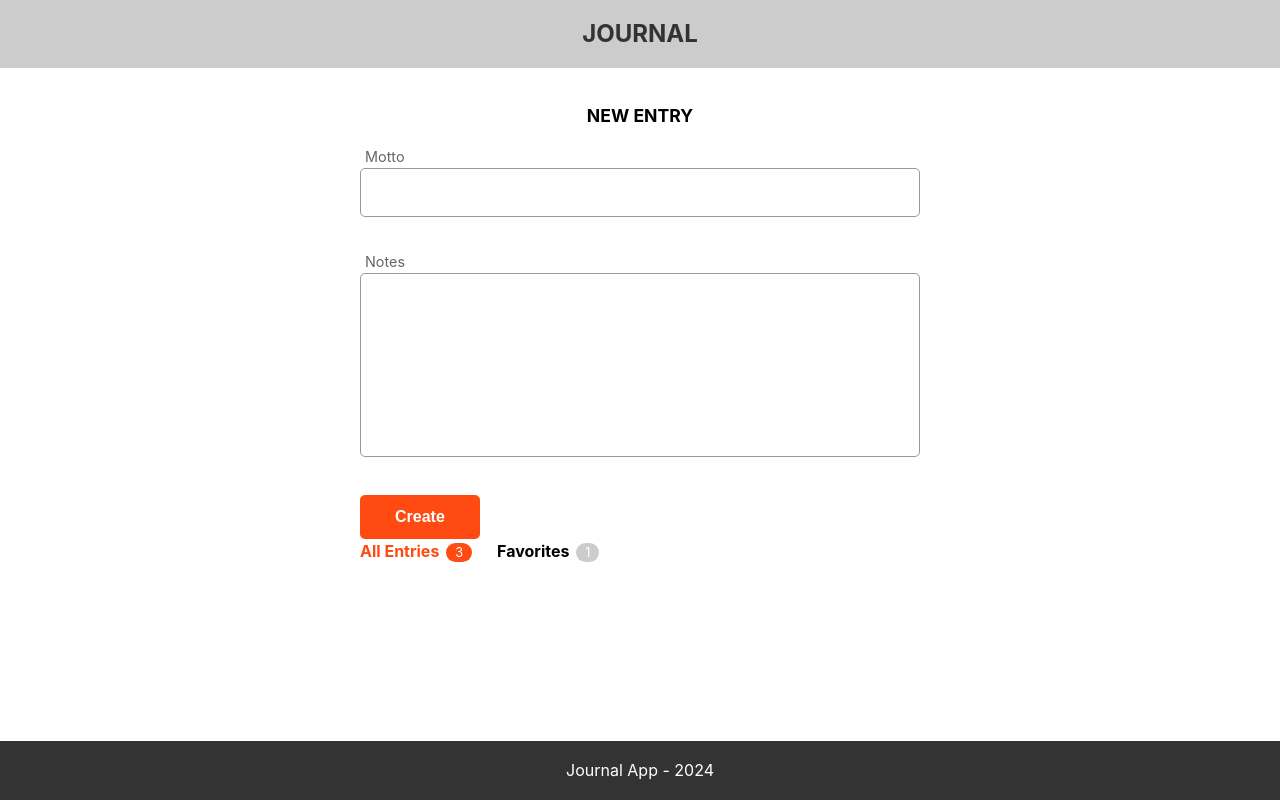
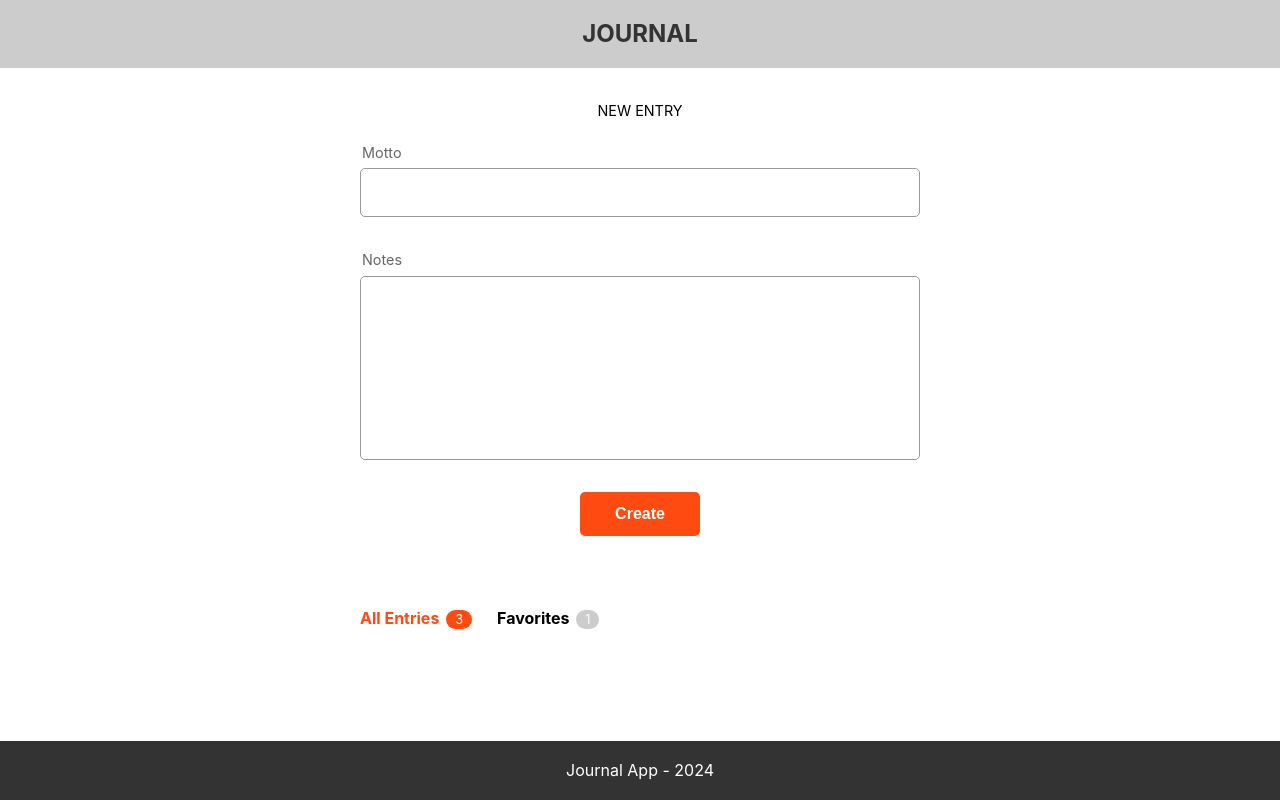
Before and after one commit to henriquepalazzo/journal-app-js, a React (Vite) app: page / in a window 1280 px wide. Built offline with nearby package versions, Linux system fonts and the light colour scheme.

Commit message:
Add additional style for the EntryForm component.

```diff
--- a/src/Components/EntryForm/EntryForm.css
+++ b/src/Components/EntryForm/EntryForm.css
@@ -1,7 +1,16 @@
+.entry-form {
+  margin: 0 0 70px 0;
+}
+.form {
+  display: flex;
+  flex-direction: column;
+}
 h2 {
   text-align: center;
   text-transform: uppercase;
-  font-size: 1.1rem;
+  font-size: 0.9rem;
+  margin-bottom: 20px;
+  font-weight: normal;
 }
 .form-input,
 .form-textarea,
@@ -18,6 +27,7 @@ h2 {
 }
 label {
   font-size: 0.9rem;
-  margin: 0 0 5px 5px;
+  margin: 0 0 5px 2px;
   color: #666;
+  display: inline-block;
 }
--- a/src/Components/EntryForm/EntryForm.jsx
+++ b/src/Components/EntryForm/EntryForm.jsx
@@ -5,13 +5,13 @@ import "./EntryForm.css";
 
 export default function EntryForm() {
   return (
-    <>
+    <div className="entry-form">
       <h2>New Entry</h2>
       <form action="" className="form">
         <InputField />
         <TextareaField />
         <Button />
       </form>
-    </>
+    </div>
   );
 }
```
